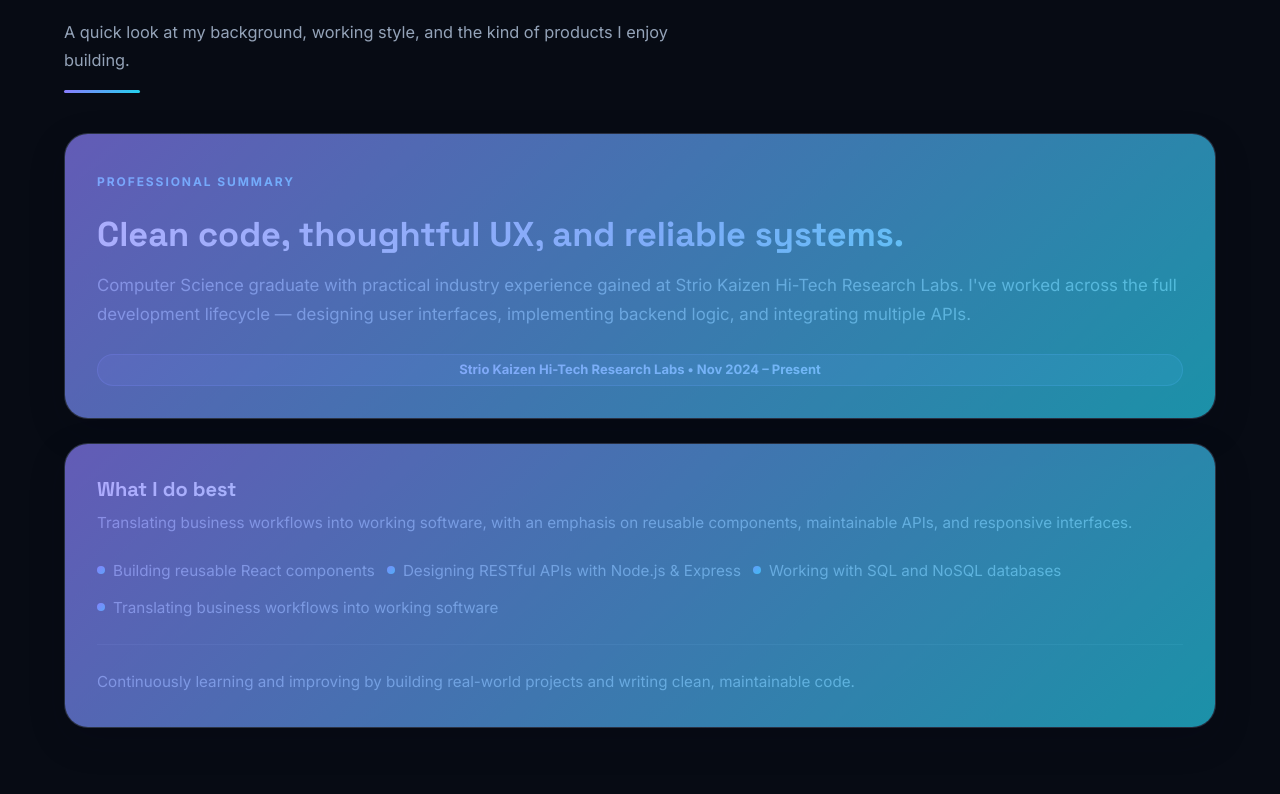
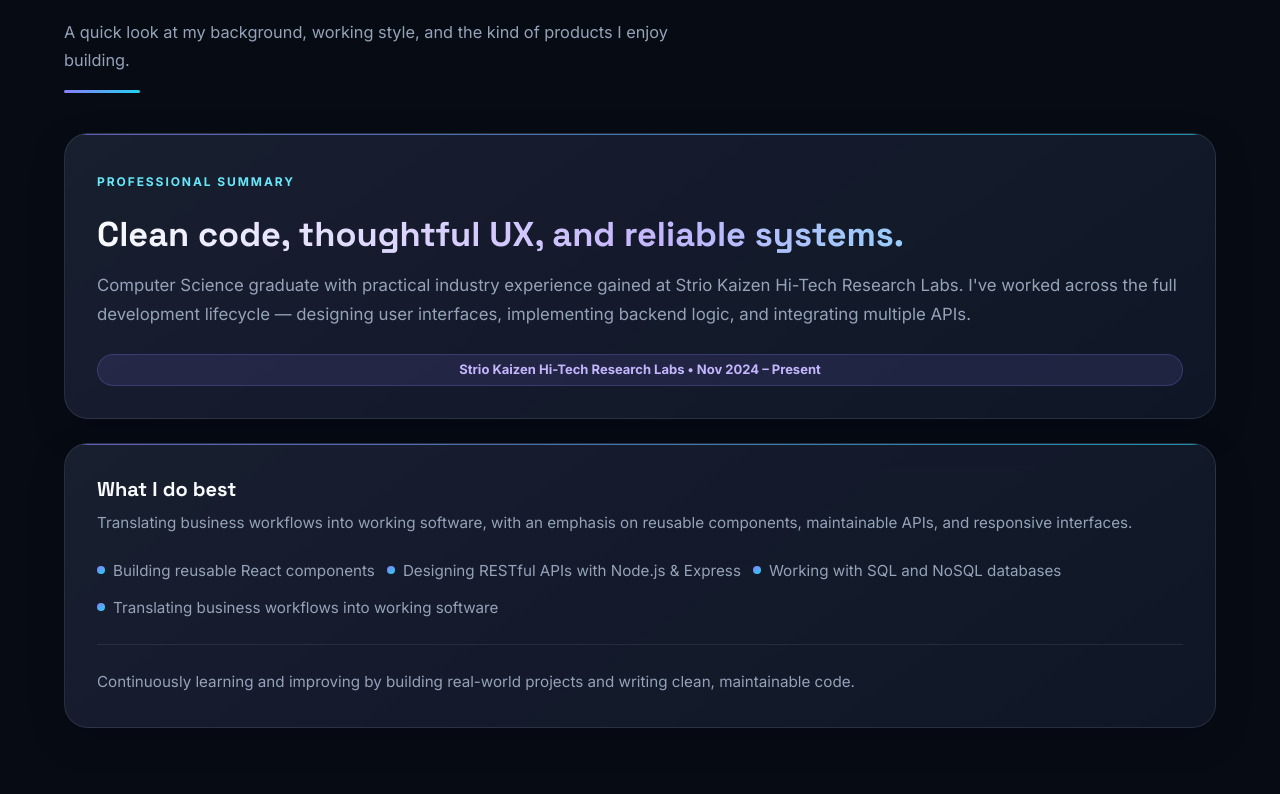
Before and after one commit to prasannakumar32/portfolio, a React (Create React App) app: page / in a window 1280 px wide. Shown: the part 886-1680 px from the top of the page. Built offline with nearby package versions, Linux system fonts and the light colour scheme.

Commit message:
Fix card gradient overlay height
Co-authored-by: Copilot <223556219+Copilot@users.noreply.github.com>

```diff
--- a/src/pages/Portfolio.js
+++ b/src/pages/Portfolio.js
@@ -199,7 +199,7 @@ const cardSx = {
     top: 0,
     left: 0,
     right: 0,
-    height: 1,
+    height: '1px',
     background: accentGradient,
     opacity: 0.65,
   },
```
Also changed, not shown: 1 other file (tests, documents, lock files or other folders).
